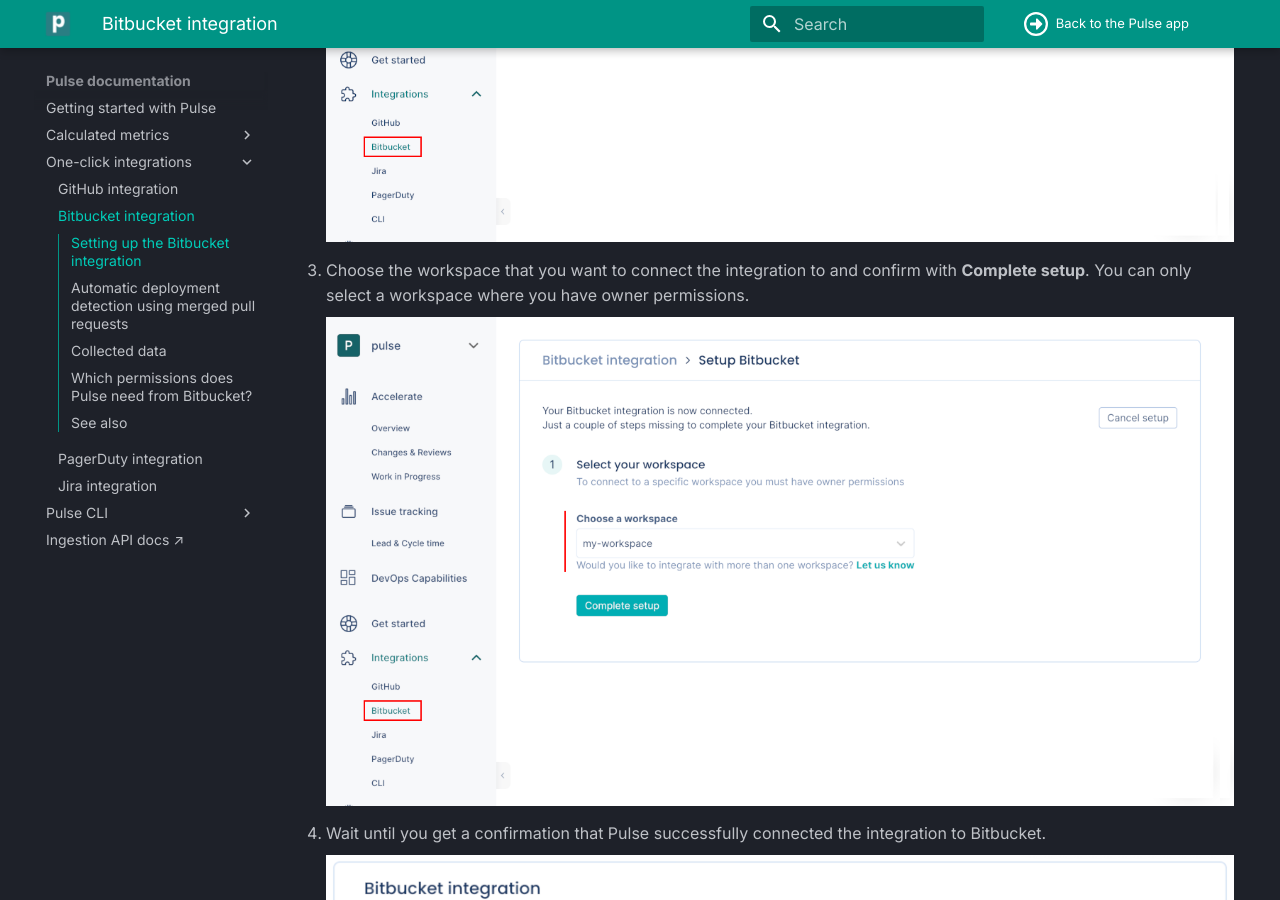
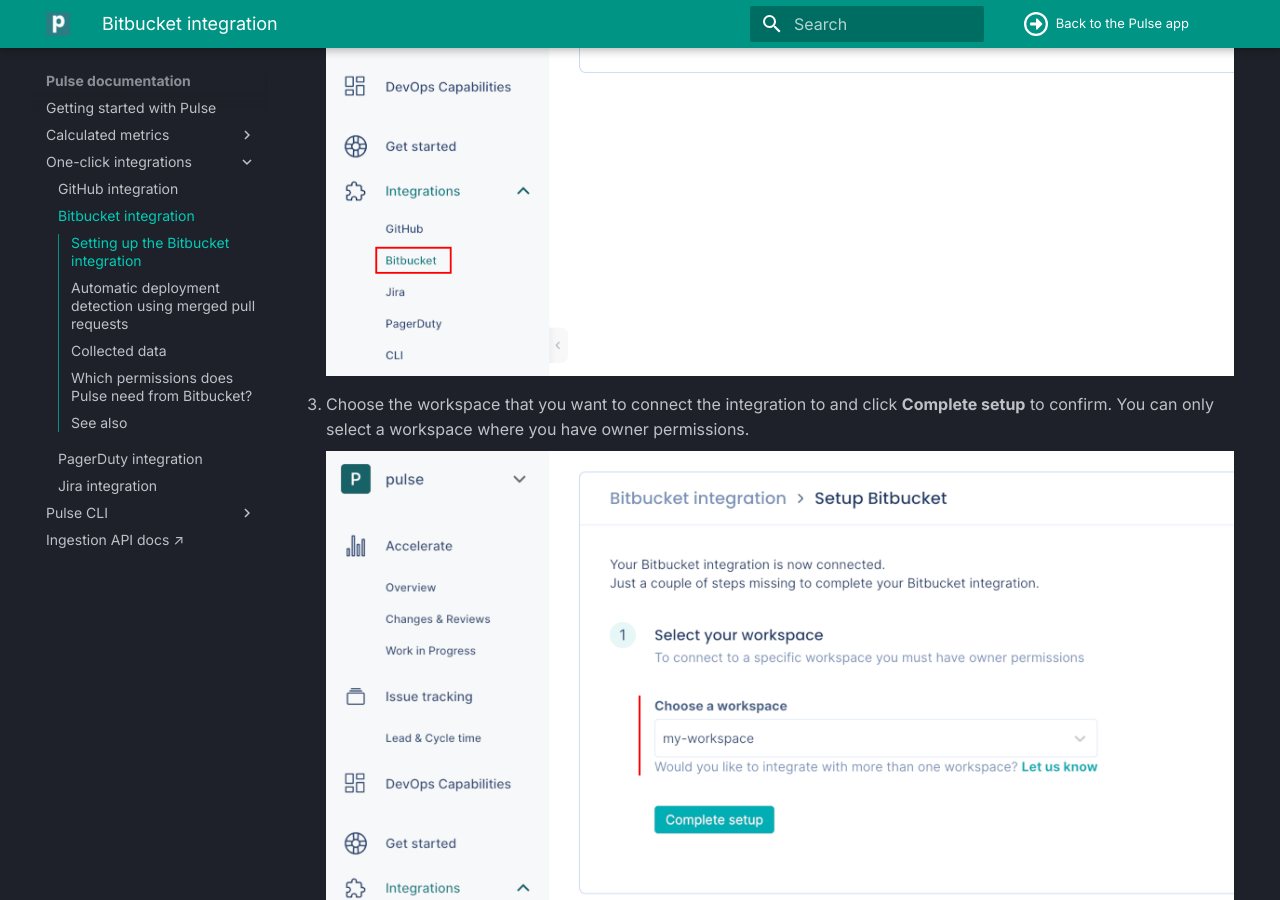
Before and after one commit to codacy/pulse-user-docs, an MkDocs documentation site: the page built from docs/one-click-integrations/bitbucket-integration.md, in a window 1280 px wide and 900 px high, scrolled down 1090 px. Built offline with MkDocs 1.6.1 and Material for MkDocs 9.7.7, drawn with Linux system fonts in a browser that asks for light colours.

Commit message:
Feedback updates

```diff
--- a/docs/one-click-integrations/bitbucket-integration.md
+++ b/docs/one-click-integrations/bitbucket-integration.md
@@ -26,7 +26,7 @@
 
     ![Installing the Pulse Bitbucket App](images/bb-installing.png)
 
-1.  Choose the workspace that you want to connect the integration to and confirm with **Complete setup**. You can only select a workspace where you have owner permissions.
+1.  Choose the workspace that you want to connect the integration to and click **Complete setup** to confirm. You can only select a workspace where you have owner permissions.
 
     ![Choosing the Bitbucket workspace](images/bb-workspace.png)
 
```
Also changed, not shown: docs/one-click-integrations/images/bb-installing.png, docs/one-click-integrations/images/bb-workspace.png, docs/one-click-integrations/images/ghi-ok.png.
